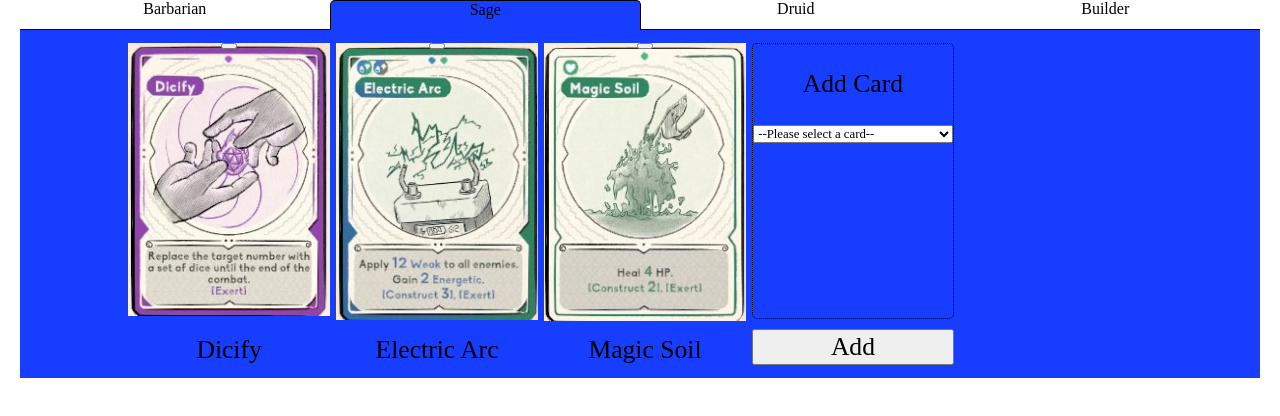
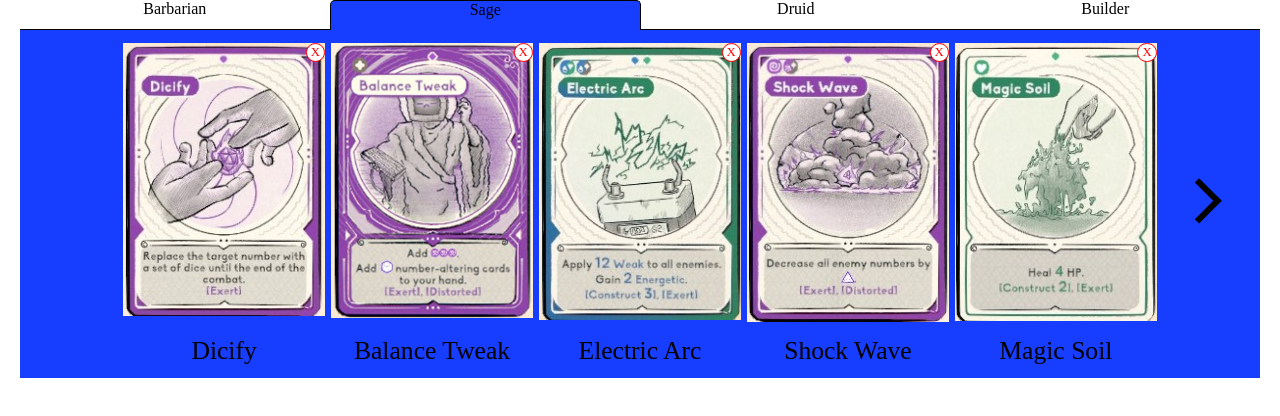
Before and after one commit to greenzombie123/DiceAndCards, a React (Vite) app: page / in a window 1280 px wide. Shown: the top 416 px of the page. Built offline with nearby package versions, Linux system fonts and the light colour scheme.

Commit message:
Can delete cards by pressing their buttons

```diff
--- a/src/App.css
+++ b/src/App.css
@@ -104,6 +104,7 @@
       grid-area: 1/2/2/3;
       display: flex;
       flex-flow: row nowrap;
+      width: 100%;
 
       .slider{
         display: flex;
@@ -116,9 +117,10 @@
         .slide{
           flex: 0 0 100%;
           display: grid;
-          grid-template: auto / 1fr 1fr 1fr 1fr 1fr;
+          grid-template:  auto/ 1fr 1fr 1fr 1fr 1fr;  /*auto */
           gap: .5vw;
-          padding: 1vw 5px;
+          padding: 1vw 0;
+          width: 100%;
 
         .sliderItem{
 
@@ -132,6 +134,16 @@
 
             button{
               position: absolute;
+              border-radius: 50%;
+              background-color: white;
+              border: 1px red solid;
+              color: red;
+              right: 0;
+              font-size: 1vw;
+              width: 1.5vw;
+              height: 1.5vw;
+              cursor: pointer;
+              padding: 0;
             }
             .imgContainer{
               flex: 1;
@@ -157,7 +169,8 @@
             .top{
               border: 1px dotted;
               border-radius: 5px;
-              flex: 1;
+              /* flex: 1; */
+              height: 21.3vw;
 
               p{
                 font-size: var(--wordSize);
--- a/src/Model/Cards.ts
+++ b/src/Model/Cards.ts
@@ -9,11 +9,11 @@ export type Deck = "barbarian" |"sage"|"druid"|"builder"
 
 const cards:Card[] = [
     {deck:"sage", name:"Dicify", img:"/cardImages/Dicify.jpg", isDisplayed:true},
+    {deck:"sage", name:"Balance Tweak", img:"/cardImages/BalanceTweak.png", isDisplayed:true},
     {deck:"sage", name:"Electric Arc", img:"/cardImages/ElectricArc.jpg", isDisplayed:true},
+    {deck:"sage", name:"Shock Wave", img:"/cardImages/ShockWave.jpg", isDisplayed:true},
     {deck:"sage", name:"Magic Soil", img:"/cardImages/MagicSoil.jpg", isDisplayed:true},
-    {deck:"sage", name:"Shock Wave", img:"/cardImages/ShockWave.jpg", isDisplayed:false},
     {deck:"sage", name:"Collapse", img:"/cardImages/Collapse.png", isDisplayed:false},
-    {deck:"sage", name:"Balance Tweak", img:"/cardImages/BalanceTweak.png", isDisplayed:false},
     {deck:"sage", name:"Total Disorientation", img:"/cardImages/TotalDisorientation.png", isDisplayed:false},
     {deck:"sage", name:"Card Of Many Things", img:"/cardImages/CardOfManyThings.png", isDisplayed:false},
 
--- a/src/components/CardItem.tsx
+++ b/src/components/CardItem.tsx
@@ -1,16 +1,16 @@
 import { Card } from "../Model/Cards";
 
 interface CardProps {
-//   onClick: () => void;
+  onDeleteButtonClick: (name: string) => () => void;
   card: Card;
 }
 
 const CardItem = (props: CardProps) => {
-  const {card} = props
+  const {card, onDeleteButtonClick} = props
 
   return <div key={card.name} className="sliderItem">
     <div className="cardItem">
-      <button></button>
+      <button onClick={onDeleteButtonClick(card.name)}>X</button>
       <div className="imgContainer">
         <img src={card.img} alt="" />
       </div>
--- a/src/components/CardSlider.tsx
+++ b/src/components/CardSlider.tsx
@@ -23,7 +23,7 @@ export type ChangeEvent = React.ChangeEvent<HTMLSelectElement>;
 const sliderPositionSet: SliderPositions = {
   barbarian: { current: 1, max: 1 },
   druid: { current: 1, max: 1 },
-  sage: { current: 1, max: 1 },
+  sage: { current: 1, max: 2 },
   builder: { current: 1, max: 1 },
 };
 
@@ -46,9 +46,13 @@ const CardSlider = () => {
     if (!card) return;
 
     // Change the chosen card's isDisplayed to true and change the max slide of the slider position
-    const newCards = [...cards].map((newCard) =>
-      newCard.name === card.name ? { ...newCard, isDisplayed: true } : newCard
+    const newCards = [...cards].filter((newCard) =>
+      newCard.name !== card.name
     );
+
+
+    newCards.push({...card, isDisplayed:true})
+
     setCards(newCards);
 
     // Reset the selected value
@@ -67,8 +71,6 @@ const CardSlider = () => {
     const newSliderPositions: SliderPositions = { ...sliderPositions };
     newSliderPositions[currentDeck].max = maxSlides;
 
-    // console.log("slides", newSliderPositions, maxSlides, currentDisplayedCards.length)
-
     setSliderPositions(newSliderPositions);
   };
 
@@ -77,17 +79,42 @@ const CardSlider = () => {
     const { current } = newSliderPositions[currentDeck];
     newSliderPositions[currentDeck].current = current + slideIndex;
 
-    console.log("slideIndex now: ", current + slideIndex)
-
     setSliderPositions(newSliderPositions);
   };
 
+  const handleDeleteButtonClick = (name:string)=> ()=>{
+    const card = findCard(name)
+    if(!card) return
+
+    const newCards = [...cards].filter((newCard) =>
+      newCard.name !== card.name
+    );
+
+    newCards.push({...card, isDisplayed:false})
+
+    setCards(newCards);
+
+    const currentDisplayedCards: Card[] = newCards.filter(
+      (card) => card.isDisplayed && card.deck === currentDeck
+    );
+
+    // Add 1 to take the card selector into account
+    const maxSlides = Math.ceil((currentDisplayedCards.length + 1)/ 5);
+
+    const newSliderPositions: SliderPositions = { ...sliderPositions };
+    newSliderPositions[currentDeck].max = maxSlides;
+
+    setSliderPositions(newSliderPositions);
+  }
+
   const findCard = (name: string) => cards.find((card) => card.name === name);
+
 
   return (
     <div className="cardSlider">
       <Tabs currentDeck={currentDeck} onTabClick={handleTabClick} />
       <Slider
+        onDeleteButtonClick={handleDeleteButtonClick}
         currentDeck={currentDeck}
         cards={cards}
         sliderPositions={sliderPositions}
--- a/src/components/InnerSlider.tsx
+++ b/src/components/InnerSlider.tsx
@@ -9,11 +9,12 @@ interface InnerSliderProps {
   sliderPositions: SliderPositions;
   currentDeck: Deck;
   onChange:(event:ChangeEvent)=>void,
-  onAddButtonClick:()=>void
+  onAddButtonClick:()=>void,
+  onDeleteButtonClick: (name: string) => () => void;
 }
 
 const InnerSlider = (props: InnerSliderProps) => {
-  const { cards, sliderPositions, currentDeck, onChange, onAddButtonClick } = props;
+  const { cards, sliderPositions, currentDeck, onChange, onAddButtonClick, onDeleteButtonClick } = props;
   const {current} = sliderPositions[currentDeck]
   const slideRef = useRef<HTMLDivElement|null>(null)
 
@@ -22,7 +23,7 @@ const InnerSlider = (props: InnerSliderProps) => {
 
   const displayedCards: JSX.Element[] = cardsByDeck
     .filter((card) => card.isDisplayed)
-    .map((card) => <CardItem key={card.name} card={card} />);
+    .map((card) => <CardItem key={card.name} onDeleteButtonClick={onDeleteButtonClick} card={card} />);
 
   // Get the name of cards that will be displayed in the select element
   const cardSelectorCardList: Card[] = cardsByDeck
--- a/src/components/Slider.tsx
+++ b/src/components/Slider.tsx
@@ -9,6 +9,7 @@ interface SliderProps {
   onChange: (event: ChangeEvent) => void;
   onAddButtonClick: () => void;
   onArrowButtonClick: (slideIndex: number) => () => void;
+  onDeleteButtonClick: (name: string) => () => void;
 }
 
 const Slider = ({
@@ -18,6 +19,7 @@ const Slider = ({
   onChange,
   onAddButtonClick,
   onArrowButtonClick,
+  onDeleteButtonClick
 }: SliderProps) => {
   const backgroundColor =
     currentDeck === "barbarian"
@@ -28,9 +30,9 @@ const Slider = ({
       ? "lightBlue"
       : "green";
 
-  const { current, max } = sliderPositions[currentDeck];
-  const prevSlide = current - 1 >= 1 ? `#${current - 1}` : "";
-  const nextSlide = current + 1 <= max ? `#${current + 1}` : "";
+  // const { current, max } = sliderPositions[currentDeck];
+  // const prevSlide = current - 1 >= 1 ? `#${current - 1}` : "";
+  // const nextSlide = current + 1 <= max ? `#${current + 1}` : "";
 
   // Render the arrow buttons based on the inner sliders's position
   const leftButton = sliderPositions[currentDeck].current !== 1 && (
@@ -47,6 +49,7 @@ const Slider = ({
     <div className={`${backgroundColor + " sliderContainer"}`}>
       {leftButton}
       <InnerSlider
+      onDeleteButtonClick={onDeleteButtonClick}
         cards={cards}
         sliderPositions={sliderPositions}
         currentDeck={currentDeck}
```
